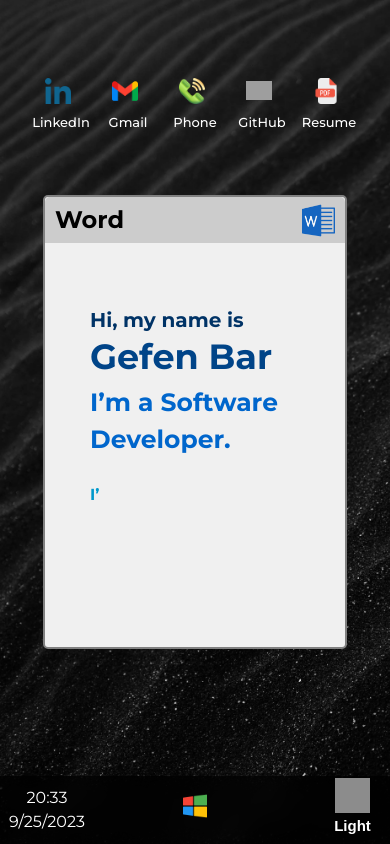
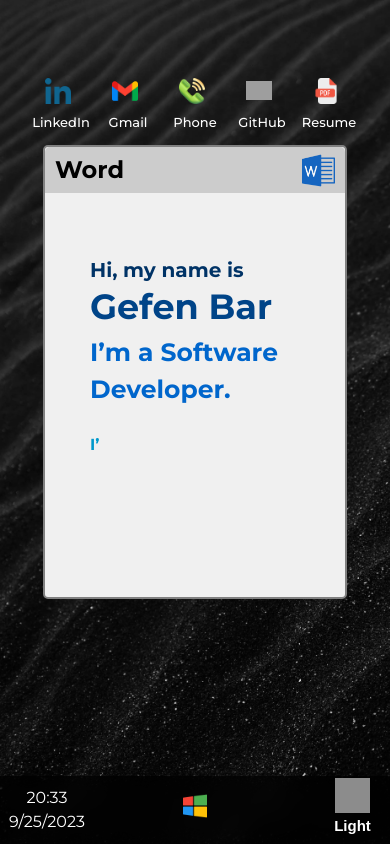
Before and after one commit to gefenbar/ReactJS-Portfolio, a React (Vite) app: page / in a window 390 px wide. Built offline with nearby package versions, Linux system fonts and the light colour scheme; grey boxes are pictures that could not be loaded.

Commit message:
page container alignment

```diff
--- a/src/App.css
+++ b/src/App.css
@@ -207,8 +207,6 @@ textarea {
     animation: initial !important;
   }
 
-
-
   .section {
     width: 450px !important;
     height: 650px !important;
@@ -219,6 +217,7 @@ textarea {
 @media (max-width: 530px) {
   .page-container {
     /* overflow-y: auto; */
+    bottom: 100px;
     width: 300px;
     height: 450px;
   }
```
